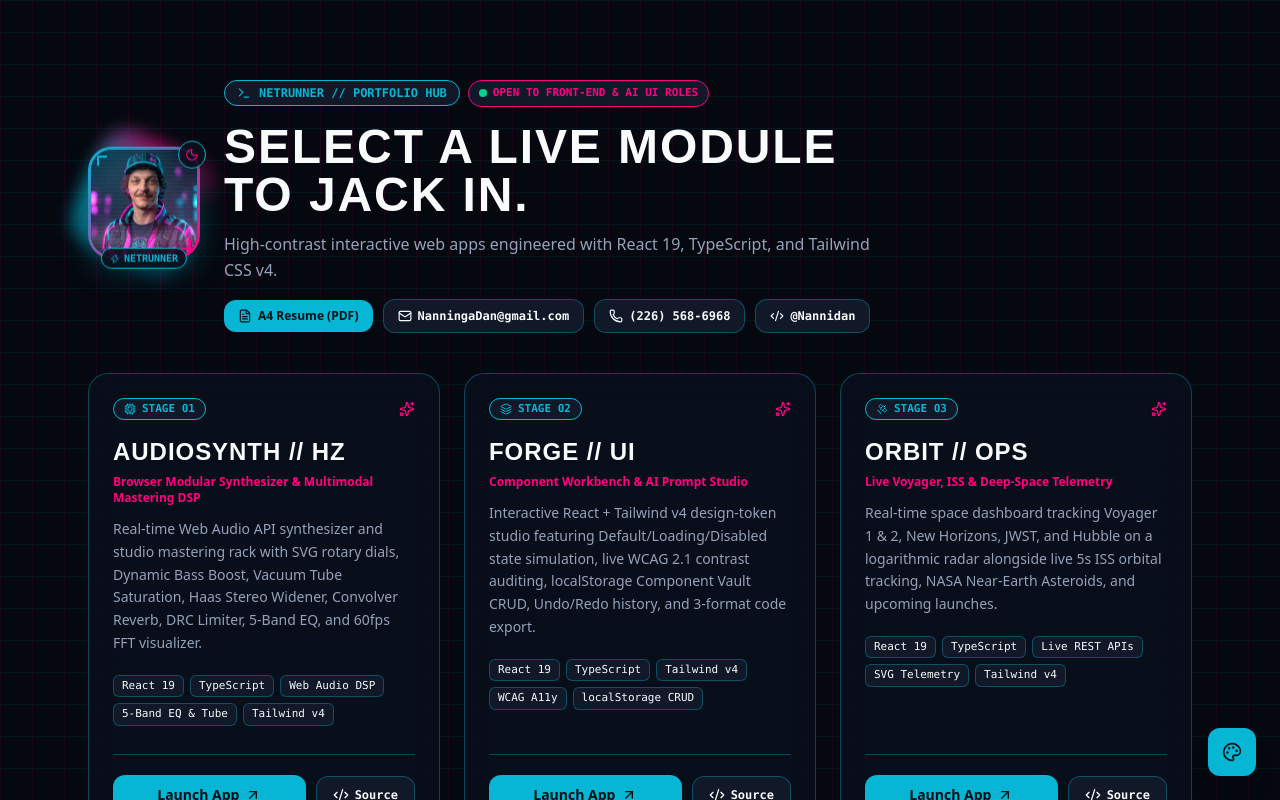
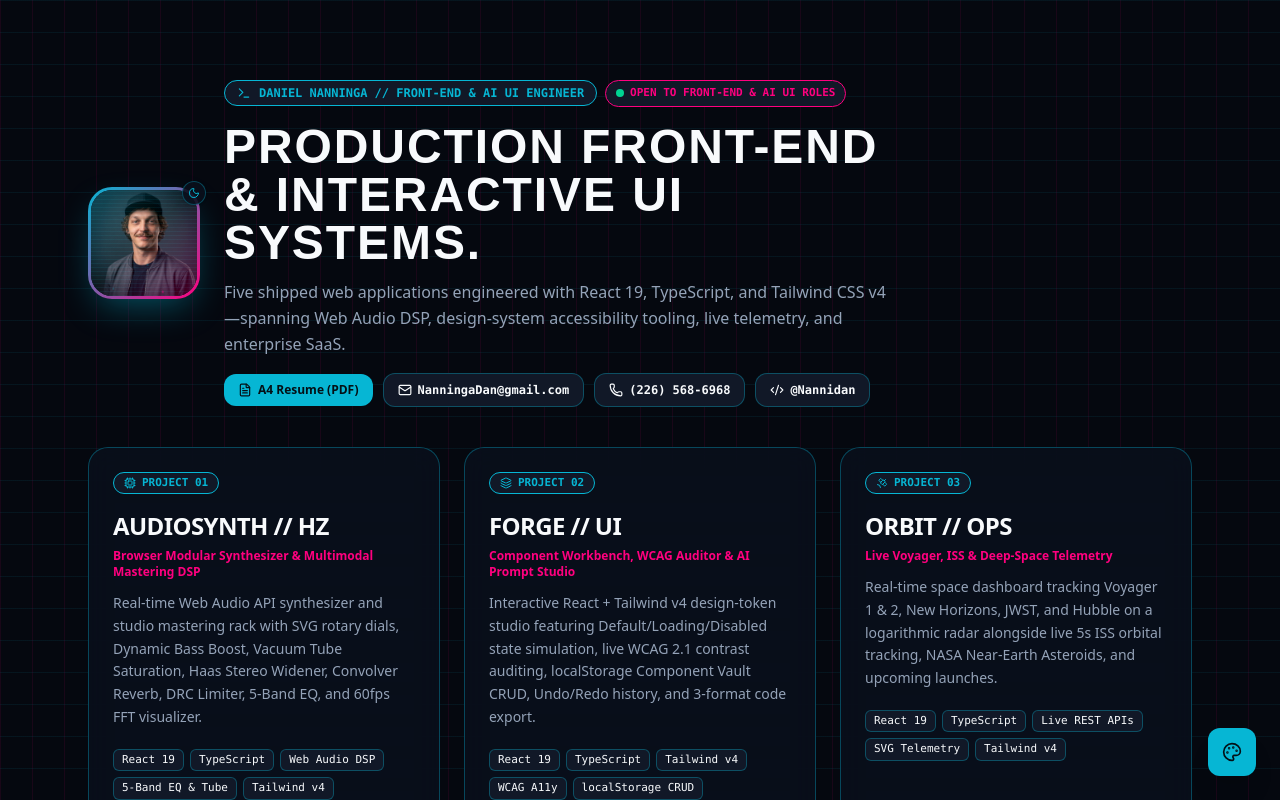
Before and after one commit to Nannidan/portfolio-hub, a React (Vite) app: page / in a window 1280 px wide. Shown: the top 800 px of the page. Built offline with nearby package versions, Linux system fonts and the light colour scheme.

Commit message:
refactor: remove avatar role badge and replace playful theme copy with professional engineering UI labels

```diff
--- a/src/components/DynamicAvatar.tsx
+++ b/src/components/DynamicAvatar.tsx
@@ -1,9 +1,8 @@
-import { useEffect, useRef, useState, type MouseEvent } from 'react'
-import { Crown, Flame, Moon, Sparkles, Sun, Zap } from 'lucide-react'
+import { useEffect, useRef, useState } from 'react'
+import { Moon, Sparkles, Sun } from 'lucide-react'
+import type { BrightnessMode, ThemeId, VisualStyle } from '../types/hub'
 
-type ThemeId = 'cyberpunk' | 'mario' | 'kpop'
-type BrightnessMode = 'dark' | 'light'
-type VisualStyle = 'modern' | 'retro'
+type AvatarVariant = 'auto' | 'holo' | 'crt' | 'cyber' | 'noir' | 'pixel'
 
 interface DynamicAvatarProps {
   theme: ThemeId
@@ -11,165 +10,277 @@ interface DynamicAvatarProps {
   style: VisualStyle
 }
 
-const AVATAR_META: Record<
-  ThemeId,
-  { tag: string; popText: string; icon: typeof Zap }
-> = {
-  cyberpunk: { tag: 'NETRUNNER', popText: '+100 XP // SYNC', icon: Zap },
-  mario: { tag: 'P1 · 1UP', popText: '1UP! ★ +200', icon: Crown },
-  kpop: { tag: 'HUNTER', popText: 'STAGE READY ✨', icon: Flame },
+const VARIANTS: { id: AvatarVariant; label: string }[] = [
+  { id: 'auto', label: 'AUTO' },
+  { id: 'holo', label: 'HOLO' },
+  { id: 'crt', label: 'SCAN' },
+  { id: 'cyber', label: 'DUOTONE' },
+  { id: 'noir', label: 'MONO' },
+  { id: 'pixel', label: 'PIXEL' },
+]
+
+const THEME_PARTICLE_COLORS: Record<ThemeId, [string, string]> = {
+  cyberpunk: ['#06b6d4', '#ff007f'],
+  mario: ['#facc15', '#ef4444'],
+  kpop: ['#ff2a85', '#a855f7'],
+}
+
+interface Particle {
+  x: number
+  y: number
+  vx: number
+  vy: number
+  size: number
+  alpha: number
+  life: number
+  maxLife: number
+  color: string
+  square: boolean
 }
 
 export function DynamicAvatar({ theme, mode, style }: DynamicAvatarProps) {
   const [imgFailed, setImgFailed] = useState<Record<string, boolean>>({})
-  const [morphing, setMorphing] = useState(false)
-  const [tilt, setTilt] = useState({ rx: 0, ry: 0 })
-  const [popKey, setPopKey] = useState<number | null>(null)
-  const isFirstRender = useRef(true)
+  const [hovered, setHovered] = useState(false)
+  const [variantIdx, setVariantIdx] = useState(0)
+  const [tilt, setTilt] = useState({ rx: 0, ry: 0, gx: 50, gy: 50 })
 
-  const variant = style === 'retro' ? 'pixel' : 'modern'
-  const src = `./avatar-${theme}-${variant}.jpg`
-  const showFallback = Boolean(imgFailed[src])
-  const { tag, popText, icon: ThemeIcon } = AVATAR_META[theme]
+  const canvasRef = useRef<HTMLCanvasElement | null>(null)
+  const burstRef = useRef(0)
+  const particlesRef = useRef<Particle[]>([])
+
+  const variant = VARIANTS[variantIdx]
+
+  const baseIsRetro = variant.id === 'pixel' ? true : style === 'retro'
+  const showRetro = hovered && variant.id !== 'pixel' ? !baseIsRetro : baseIsRetro
+
+  const modernFailed = Boolean(imgFailed['./avatar-modern.jpg'])
+  const pixelFailed = Boolean(imgFailed['./avatar-pixel.jpg'])
+  const bothFailed = modernFailed && pixelFailed
 
   useEffect(() => {
-    if (isFirstRender.current) {
-      isFirstRender.current = false
-      return
+    burstRef.current = 1
+    const canvas = canvasRef.current
+    if (!canvas) return
+    const [c1, c2] = THEME_PARTICLE_COLORS[theme]
+    const isSquare = style === 'retro' || variant.id === 'pixel'
+    for (let i = 0; i < 8; i++) {
+      const angle = (Math.PI * 2 * i) / 8 + Math.random() * 0.4
+      const speed = 0.5 + Math.random() * 1.2
+      particlesRef.current.push({
+        x: canvas.width / 2,
+        y: canvas.height / 2,
+        vx: Math.cos(angle) * speed,
+        vy: Math.sin(angle) * speed,
+        size: isSquare ? 2.5 : 2,
+        alpha: 0.8,
+        life: 0,
+        maxLife: 22 + Math.random() * 16,
+        color: i % 2 === 0 ? c1 : c2,
+        square: isSquare,
+      })
     }
-    setMorphing(true)
-    const timer = window.setTimeout(() => setMorphing(false), 360)
-    return () => window.clearTimeout(timer)
-  }, [theme, mode, style])
+  }, [theme, mode, style, variant.id, hovered])
 
-  function handleMouseMove(e: MouseEvent<HTMLButtonElement>) {
+  useEffect(() => {
+    const canvas = canvasRef.current
+    if (!canvas) return
+    const ctx = canvas.getContext('2d')
+    if (!ctx) return
+
+    const reducedMotion = window.matchMedia('(prefers-reduced-motion: reduce)').matches
+    if (reducedMotion) return
+
+    let rafId = 0
+    let frame = 0
+
+    const render = () => {
+      frame += 1
+      const w = canvas.width
+      const h = canvas.height
+      ctx.clearRect(0, 0, w, h)
+
+      const [c1, c2] = THEME_PARTICLE_COLORS[theme]
+      const isSquare = style === 'retro' || variant.id === 'pixel' || showRetro
+
+      if (frame % (hovered ? 8 : 20) === 0 && particlesRef.current.length < 18) {
+        particlesRef.current.push({
+          x: Math.random() * w,
+          y: h + 4,
+          vx: (Math.random() - 0.5) * 0.35,
+          vy: -(0.35 + Math.random() * 0.6),
+          size: isSquare ? 2.2 : 1.6 + Math.random() * 1.2,
+          alpha: mode === 'dark' ? 0.6 : 0.4,
+          life: 0,
+          maxLife: 45 + Math.random() * 35,
+          color: Math.random() > 0.5 ? c1 : c2,
+          square: isSquare,
+        })
+      }
+
+      particlesRef.current = particlesRef.current.filter((p) => {
+        p.x += p.vx
+        p.y += p.vy
+        p.life += 1
+        const progress = p.life / p.maxLife
+        if (progress >= 1) return false
+
+        ctx.save()
+        ctx.globalAlpha = p.alpha * (1 - progress)
+        ctx.fillStyle = p.color
+        if (p.square) {
+          ctx.fillRect(Math.round(p.x), Math.round(p.y), p.size, p.size)
+        } else {
+          ctx.beginPath()
+          ctx.arc(p.x, p.y, p.size / 2, 0, Math.PI * 2)
+          ctx.fill()
+        }
+        ctx.restore()
+        return true
+      })
+
+      if (burstRef.current > 0.02) {
+        const b = burstRef.current
+        ctx.save()
+        ctx.globalAlpha = b * 0.3
+        const scanY = ((1 - b) * h) % h
+        ctx.fillStyle = c1
+        ctx.fillRect(0, scanY, w, 1.5)
+        ctx.restore()
+        burstRef.current *= 0.88
+      } else {
+        burstRef.current = 0
+      }
+
+      rafId = window.requestAnimationFrame(render)
+    }
+
+    rafId = window.requestAnimationFrame(render)
+    return () => window.cancelAnimationFrame(rafId)
+  }, [theme, mode, style, variant.id, hovered, showRetro])
+
+  const handlePointerMove = (e: React.PointerEvent<HTMLButtonElement>) => {
     const rect = e.currentTarget.getBoundingClientRect()
-    const x = (e.clientX - rect.left) / rect.width - 0.5
-    const y = (e.clientY - rect.top) / rect.height - 0.5
-    setTilt({ rx: Number((-y * 14).toFixed(1)), ry: Number((x * 14).toFixed(1)) })
+    const px = (e.clientX - rect.left) / rect.width
+    const py = (e.clientY - rect.top) / rect.height
+    setTilt({
+      rx: (0.5 - py) * 12,
+      ry: (px - 0.5) * 12,
+      gx: Math.round(px * 100),
+      gy: Math.round(py * 100),
+    })
   }
 
-  function handleMouseLeave() {
-    setTilt({ rx: 0, ry: 0 })
+  const handlePointerLeave = () => {
+    setHovered(false)
+    setTilt({ rx: 0, ry: 0, gx: 50, gy: 50 })
   }
 
-  function handleAvatarClick() {
-    setMorphing(true)
-    setPopKey(Date.now())
-    window.setTimeout(() => setMorphing(false), 360)
+  const cycleVariant = () => {
+    setVariantIdx((prev) => (prev + 1) % VARIANTS.length)
   }
 
   return (
-    <div className="avatar-float-wrap relative shrink-0 select-none">
-      <div className="avatar-aura-ring" aria-hidden="true" />
-
+    <div className="relative shrink-0 select-none">
       <button
         type="button"
-        onClick={handleAvatarClick}
-        onMouseMove={handleMouseMove}
-        onMouseLeave={handleMouseLeave}
-        aria-label={`Daniel Nanninga avatar (${theme} ${mode} ${style}) — click to trigger emote`}
-        title="Click avatar for theme emote"
+        onClick={cycleVariant}
+        onPointerEnter={() => setHovered(true)}
+        onPointerMove={handlePointerMove}
+        onPointerLeave={handlePointerLeave}
+        aria-label={`Daniel Nanninga portrait. Visual filter: ${variant.label}. Click to cycle portrait treatment.`}
+        title={`Click to cycle filter (${variant.label})`}
+        className="avatar-shell group block h-24 w-24 cursor-pointer text-left focus:outline-none focus-visible:ring-2 focus-visible:ring-[var(--accent)] sm:h-28 sm:w-28"
         style={{
-          transform: `rotateX(${tilt.rx}deg) rotateY(${tilt.ry}deg)`,
+          transform: hovered
+            ? `perspective(500px) rotateX(${tilt.rx}deg) rotateY(${tilt.ry}deg) translateY(-2px) scale(1.02)`
+            : undefined,
         }}
-        className="avatar-shell block h-24 w-24 cursor-pointer text-left focus-visible:outline-2 focus-visible:outline-offset-4 sm:h-28 sm:w-28"
       >
-        <div className="avatar-frame h-full w-full">
-          {showFallback ? (
+        <div
+          className="avatar-frame h-full w-full"
+          data-variant={variant.id}
+          style={
+            {
+              '--glare-x': `${tilt.gx}%`,
+              '--glare-y': `${tilt.gy}%`,
+            } as React.CSSProperties
+          }
+        >
+          {bothFailed ? (
             <div
-              className="pixel-heading flex h-full w-full items-center justify-center text-2xl font-extrabold"
+              className="flex h-full w-full items-center justify-center font-mono text-2xl font-bold"
               style={{ color: 'var(--accent)' }}
             >
               DN
             </div>
           ) : (
-            <img
-              key={src}
-              src={src}
-              alt={`Daniel Nanninga ${theme} ${style} avatar`}
-              onError={() => setImgFailed((prev) => ({ ...prev, [src]: true }))}
-              className={`avatar-img ${morphing ? 'avatar-morphing' : ''}`}
-            />
+            <>
+              {!modernFailed && (
+                <img
+                  src="./avatar-modern.jpg"
+                  alt="Daniel Nanninga portrait"
+                  onError={() =>
+                    setImgFailed((prev) => ({ ...prev, './avatar-modern.jpg': true }))
+                  }
+                  className={`avatar-img avatar-layer ${
+                    !showRetro || pixelFailed ? 'opacity-100 scale-100' : 'opacity-0 scale-105'
+                  }`}
+                />
+              )}
+              {!pixelFailed && (
+                <img
+                  src="./avatar-pixel.jpg"
+                  alt="Daniel Nanninga illustrated portrait"
+                  onError={() =>
+                    setImgFailed((prev) => ({ ...prev, './avatar-pixel.jpg': true }))
+                  }
+                  className={`avatar-img avatar-img-pixel avatar-layer ${
+                    showRetro || modernFailed ? 'opacity-100 scale-100' : 'opacity-0 scale-95'
+                  }`}
+                />
+              )}
+            </>
           )}
 
           <div className="avatar-overlay" aria-hidden="true" />
-          <div className="avatar-scan-beam" aria-hidden="true" />
+          <div className="avatar-glare" aria-hidden="true" />
 
-          {theme === 'cyberpunk' && (
-            <>
-              <span
-                aria-hidden="true"
-                className="pointer-events-none absolute top-1.5 left-1.5 h-2.5 w-2.5 border-t-2 border-l-2"
-                style={{ borderColor: 'var(--accent)' }}
-              />
-              <span
-                aria-hidden="true"
-                className="pointer-events-none absolute right-1.5 bottom-1.5 h-2.5 w-2.5 border-r-2 border-b-2"
-                style={{ borderColor: 'var(--accent-2)' }}
-              />
-            </>
-          )}
-
-          {theme === 'mario' && (
-            <>
-              <span
-                aria-hidden="true"
-                className="pointer-events-none absolute top-1.5 left-1.5 h-1.5 w-1.5 bg-amber-300 shadow-[0_0_4px_#facc15]"
-              />
-              <span
-                aria-hidden="true"
-                className="pointer-events-none absolute top-1.5 right-1.5 h-1.5 w-1.5 bg-amber-300 shadow-[0_0_4px_#facc15]"
-              />
-            </>
-          )}
-
-          {theme === 'kpop' && (
-            <Sparkles
-              aria-hidden="true"
-              className="pointer-events-none absolute top-1.5 left-1.5 h-3.5 w-3.5 animate-pulse text-amber-300"
-            />
-          )}
+          <canvas
+            ref={canvasRef}
+            width={112}
+            height={112}
+            className="pointer-events-none absolute inset-0 h-full w-full"
+            aria-hidden="true"
+          />
         </div>
       </button>
 
-      {popKey !== null && (
+      {/* Active filter pill (only shown when non-default filter is selected) */}
+      {variant.id !== 'auto' && (
         <span
-          key={popKey}
-          aria-hidden="true"
-          className="avatar-pop-badge hub-pill pointer-events-none absolute -top-3 left-1/2 z-20 whitespace-nowrap border px-2 py-0.5 font-mono text-[10px] font-bold shadow-lg"
+          className="hub-pill pointer-events-none absolute -top-1.5 -left-1.5 inline-flex items-center gap-0.5 border px-1.5 py-0.5 font-mono text-[9px] font-bold shadow-md"
           style={{
-            backgroundColor: 'var(--accent)',
-            borderColor: 'var(--ink)',
-            color: 'var(--accent-contrast)',
+            backgroundColor: 'var(--surface)',
+            borderColor: 'var(--accent-2)',
+            color: 'var(--accent-2)',
           }}
         >
-          {popText}
+          <Sparkles className="h-2.5 w-2.5 shrink-0" />
+          <span>{variant.label}</span>
         </span>
       )}
 
+      {/* Subtle Day / Night corner badge */}
       <span
-        title={mode === 'dark' ? 'Night mode active' : 'Day mode active'}
-        className="hub-pill pointer-events-none absolute -top-1.5 -right-1.5 z-10 flex h-7 w-7 items-center justify-center border shadow-md"
+        title={mode === 'dark' ? 'Dark theme active' : 'Light theme active'}
+        className="hub-pill pointer-events-none absolute -top-1.5 -right-1.5 flex h-6 w-6 items-center justify-center border shadow-sm"
         style={{
           backgroundColor: 'var(--surface)',
-          borderColor: 'var(--accent)',
-          color: 'var(--accent-2)',
-        }}
-      >
-        {mode === 'dark' ? <Moon className="h-3.5 w-3.5" /> : <Sun className="h-3.5 w-3.5" />}
-      </span>
-
-      <span
-        className="hub-pill pointer-events-none absolute -bottom-2.5 left-1/2 z-10 inline-flex -translate-x-1/2 items-center gap-1 whitespace-nowrap border px-2 py-0.5 font-mono text-[10px] font-bold shadow-md"
-        style={{
-          backgroundColor: 'var(--surface)',
-          borderColor: 'var(--accent)',
+          borderColor: 'var(--border)',
           color: 'var(--accent)',
         }}
       >
-        <ThemeIcon className="h-2.5 w-2.5 shrink-0" />
-        <span>{tag}</span>
+        {mode === 'dark' ? <Moon className="h-3 w-3" /> : <Sun className="h-3 w-3" />}
       </span>
     </div>
   )
--- a/src/components/ProjectCard.tsx
+++ b/src/components/ProjectCard.tsx
@@ -1,4 +1,4 @@
-import { Activity, ArrowUpRight, BarChart3, Code2, Cpu, Layers, Satellite, Sparkles } from 'lucide-react'
+import { Activity, ArrowUpRight, BarChart3, Code2, Cpu, Layers, Satellite } from 'lucide-react'
 import type { Project, VisualStyle } from '../types/hub'
 
 interface ProjectCardProps {
@@ -32,13 +32,11 @@ export function ProjectCard({ project, style }: ProjectCardProps) {
             )}
             {project.code}
           </span>
-
-          <Sparkles className="h-4 w-4" style={{ color: 'var(--accent-2)' }} />
         </div>
 
         <h2
-          className={`pixel-heading mt-4 font-bold tracking-tight ${
-            style === 'retro' ? 'text-base' : 'text-2xl'
+          className={`mt-4 font-bold tracking-tight ${
+            style === 'retro' ? 'font-mono text-lg' : 'text-2xl'
           }`}
         >
           {project.title}
--- a/src/components/ThemeDock.tsx
+++ b/src/components/ThemeDock.tsx
@@ -1,5 +1,5 @@
 import { useEffect, useRef, useState } from 'react'
-import { Crown, Flame, Gamepad2, Monitor, Moon, Palette, Sun, X, Zap } from 'lucide-react'
+import { Layers, Monitor, Moon, Palette, Sliders, Sparkles, Sun, Terminal, X } from 'lucide-react'
 import { THEME_META } from '../data/projects'
 import type { BrightnessMode, ThemeId, VisualStyle } from '../types/hub'
 
@@ -49,31 +49,31 @@ export function ThemeDock({
       {menuOpen && (
         <div
           role="dialog"
-          aria-label="Theme and style settings"
+          aria-label="Appearance settings"
           className="hub-card w-64 p-4 shadow-2xl"
         >
           <div className="flex items-center justify-between border-b pb-2.5" style={{ borderColor: 'var(--border)' }}>
             <span className="font-mono text-xs font-bold tracking-wider" style={{ color: 'var(--accent)' }}>
-              STYLE MATRIX
+              APPEARANCE
             </span>
             <button
               type="button"
               onClick={() => setMenuOpen(false)}
-              aria-label="Close theme menu"
+              aria-label="Close appearance menu"
               className="cursor-pointer rounded p-1 opacity-70 hover:opacity-100"
             >
               <X className="h-3.5 w-3.5" />
             </button>
           </div>
 
-          {/* Theme Palette Selector */}
+          {/* Color Palette Selector */}
           <div className="mt-3 space-y-1.5">
             <span className="block font-mono text-[10px] font-semibold uppercase" style={{ color: 'var(--muted)' }}>
-              Universe Theme
+              Accent Palette
             </span>
             {(['cyberpunk', 'mario', 'kpop'] as ThemeId[]).map((id) => {
               const active = theme === id
-              const Icon = id === 'cyberpunk' ? Zap : id === 'mario' ? Crown : Flame
+              const Icon = id === 'cyberpunk' ? Layers : id === 'mario' ? Sliders : Sparkles
               return (
                 <button
                   key={id}
@@ -99,7 +99,7 @@ export function ThemeDock({
           {/* Day / Night Mode Toggle */}
           <div className="mt-3.5 space-y-1.5">
             <span className="block font-mono text-[10px] font-semibold uppercase" style={{ color: 'var(--muted)' }}>
-              Lighting Mode
+              Surface Mode
             </span>
             <div className="grid grid-cols-2 gap-1.5">
               {(['dark', 'light'] as BrightnessMode[]).map((m) => {
@@ -124,19 +124,24 @@ export function ThemeDock({
             </div>
           </div>
 
-          {/* Modern / Retro Pixel Toggle */}
+          {/* Rounded vs Sharp Technical Geometry */}
           <div className="mt-3.5 space-y-1.5">
             <span className="block font-mono text-[10px] font-semibold uppercase" style={{ color: 'var(--muted)' }}>
-              Geometry &amp; Fonts
+              UI Geometry
             </span>
             <div className="grid grid-cols-2 gap-1.5">
-              {(['modern', 'retro'] as VisualStyle[]).map((s) => {
-                const active = style === s
+              {(
+                [
+                  { id: 'modern', label: 'Rounded' },
+                  { id: 'retro', label: 'Technical' },
+                ] as { id: VisualStyle; label: string }[]
+              ).map((s) => {
+                const active = style === s.id
                 return (
                   <button
-                    key={s}
+                    key={s.id}
                     type="button"
-                    onClick={() => onSelectStyle(s)}
+                    onClick={() => onSelectStyle(s.id)}
                     className="hub-pill flex cursor-pointer items-center justify-center gap-1.5 border px-2.5 py-1.5 font-mono text-xs font-semibold"
                     style={{
                       backgroundColor: active ? 'var(--accent)' : 'var(--surface-alt)',
@@ -144,8 +149,8 @@ export function ThemeDock({
                       color: active ? 'var(--accent-contrast)' : 'var(--ink)',
                     }}
                   >
-                    {s === 'modern' ? <Monitor className="h-3.5 w-3.5" /> : <Gamepad2 className="h-3.5 w-3.5" />}
-                    <span className="capitalize">{s}</span>
+                    {s.id === 'modern' ? <Monitor className="h-3.5 w-3.5" /> : <Terminal className="h-3.5 w-3.5" />}
+                    <span>{s.label}</span>
                   </button>
                 )
               })}
@@ -158,7 +163,7 @@ export function ThemeDock({
         type="button"
         onClick={() => setMenuOpen((prev) => !prev)}
         aria-expanded={menuOpen}
-        aria-label="Toggle theme and visual style menu"
+        aria-label="Toggle appearance settings"
         className="hub-btn-primary flex h-12 w-12 cursor-pointer items-center justify-center shadow-xl"
       >
         <Palette className="h-5 w-5" />
--- a/src/data/projects.ts
+++ b/src/data/projects.ts
@@ -3,7 +3,7 @@ import type { Project, ThemeId, ThemeMeta } from '../types/hub'
 export const PROJECTS: Project[] = [
   {
     id: 'neonsynth',
-    code: 'STAGE 01',
+    code: 'PROJECT 01',
     title: 'AUDIOSYNTH // HZ',
     tagline: 'Browser Modular Synthesizer & Multimodal Mastering DSP',
     description:
@@ -15,9 +15,9 @@ export const PROJECTS: Project[] = [
   },
   {
     id: 'forge-ui',
-    code: 'STAGE 02',
+    code: 'PROJECT 02',
     title: 'FORGE // UI',
-    tagline: 'Component Workbench & AI Prompt Studio',
+    tagline: 'Component Workbench, WCAG Auditor & AI Prompt Studio',
     description:
       'Interactive React + Tailwind v4 design-token studio featuring Default/Loading/Disabled state simulation, live WCAG 2.1 contrast auditing, localStorage Component Vault CRUD, Undo/Redo history, and 3-format code export.',
     liveUrl: 'https://forge-ui-studio.vercel.app/',
@@ -27,7 +27,7 @@ export const PROJECTS: Project[] = [
   },
   {
     id: 'orbit-ops',
-    code: 'STAGE 03',
+    code: 'PROJECT 03',
     title: 'ORBIT // OPS',
     tagline: 'Live Voyager, ISS & Deep-Space Telemetry',
     description:
@@ -39,9 +39,9 @@ export const PROJECTS: Project[] = [
   },
   {
     id: 'ledgerflow',
-    code: 'STAGE 04',
+    code: 'PROJECT 04',
     title: 'LEDGERFLOW // SAAS',
-    tagline: 'Light-Mode SaaS Revenue & Billing Dashboard',
+    tagline: 'Enterprise SaaS Revenue & Billing Operations',
     description:
       'Enterprise-style revenue and billing dashboard built in a clean light-mode design system featuring dynamic KPI cards, an interactive 30D/90D/12M revenue target chart, searchable and sortable invoice tables, a slide-over detail drawer, localStorage persistence, and one-click CSV export.',
     liveUrl: 'https://ledgerflow-saas-nine.vercel.app/',
@@ -51,7 +51,7 @@ export const PROJECTS: Project[] = [
   },
   {
     id: 'spectrum-lens',
-    code: 'STAGE 05',
+    code: 'PROJECT 05',
     title: 'SPECTRUM // LENS',
     tagline: 'Sensory-Friendly Epidemiology & Live Research APIs',
     description:
@@ -65,21 +65,21 @@ export const PROJECTS: Project[] = [
 
 export const THEME_META: Record<ThemeId, ThemeMeta> = {
   cyberpunk: {
-    label: 'Cyberpunk',
-    badge: 'NETRUNNER // PORTFOLIO HUB',
-    headline: 'Select a live module to jack in.',
-    sub: 'High-contrast interactive web apps engineered with React 19, TypeScript, and Tailwind CSS v4.',
+    label: 'Midnight Cyan',
+    badge: 'DANIEL NANNINGA // FRONT-END & AI UI ENGINEER',
+    headline: 'Production Front-End & Interactive UI Systems.',
+    sub: 'Five shipped web applications engineered with React 19, TypeScript, and Tailwind CSS v4—spanning Web Audio DSP, design-system accessibility tooling, live telemetry, and enterprise SaaS.',
   },
   mario: {
-    label: 'Super Mario',
-    badge: 'WORLD 1-1 // STAGE SELECT',
-    headline: 'Choose a world to jump into!',
-    sub: 'Power-up your review: launch a live interactive web app below or inspect the source code.',
+    label: 'Warm Amber',
+    badge: 'DANIEL NANNINGA // FRONT-END & AI UI ENGINEER',
+    headline: 'Production Front-End & Interactive UI Systems.',
+    sub: 'Five shipped web applications engineered with React 19, TypeScript, and Tailwind CSS v4—spanning Web Audio DSP, design-system accessibility tooling, live telemetry, and enterprise SaaS.',
   },
   kpop: {
-    label: 'KPop Demon Hunters',
-    badge: 'HUNTER STAGE // ENCORE MODE',
-    headline: 'Pick your spotlight & slay the demo.',
-    sub: 'Stage-ready front-end engineering blending razor-sharp UI systems with interactive browser APIs.',
+    label: 'Prism Violet',
+    badge: 'DANIEL NANNINGA // FRONT-END & AI UI ENGINEER',
+    headline: 'Production Front-End & Interactive UI Systems.',
+    sub: 'Five shipped web applications engineered with React 19, TypeScript, and Tailwind CSS v4—spanning Web Audio DSP, design-system accessibility tooling, live telemetry, and enterprise SaaS.',
   },
 }
--- a/src/index.css
+++ b/src/index.css
@@ -195,7 +195,7 @@
 }
 
 [data-style="retro"] .pixel-heading {
-  font-family: 'Press Start 2P', monospace;
+  font-family:  'JetBrains Mono', monospace;
   line-height: 1.45;
   letter-spacing: 0.02em;
 }
@@ -217,7 +217,7 @@
   border-radius: 0px !important;
   border: 3px solid var(--ink);
   box-shadow: 4px 4px 0px var(--shadow-hard);
-  font-family: 'Press Start 2P', monospace;
+  font-family:  'JetBrains Mono', monospace;
   font-size: 0.68rem;
 }
 
@@ -272,7 +272,7 @@ body {
 
 /* Retro 8-Bit mode still overrides display font to pixel art */
 [data-style="retro"] .pixel-heading {
-  font-family: 'Press Start 2P', monospace !important;
+  font-family:  'JetBrains Mono', monospace !important;
   text-transform: uppercase;
   line-height: 1.45;
   letter-spacing: 0.02em;
```
